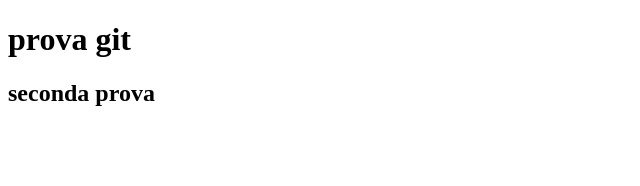
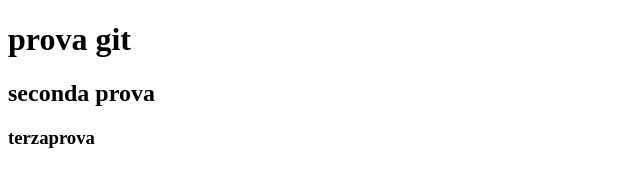
Before and after one commit to Michele-F94/git_corso, a plain HTML site: page index.html in a window 1280 px wide. Shown: the whole page, without its empty margins (0-640 px from the left). Drawn offline with Linux system fonts and the light colour scheme.

Commit message:
terza_prova

```diff
--- a/index.html
+++ b/index.html
@@ -9,5 +9,6 @@
 <body>
     <h1>prova git</h1>
     <h2>seconda prova</h2>
+    <h3>terzaprova</h3>
 </body>
 </html>
```
